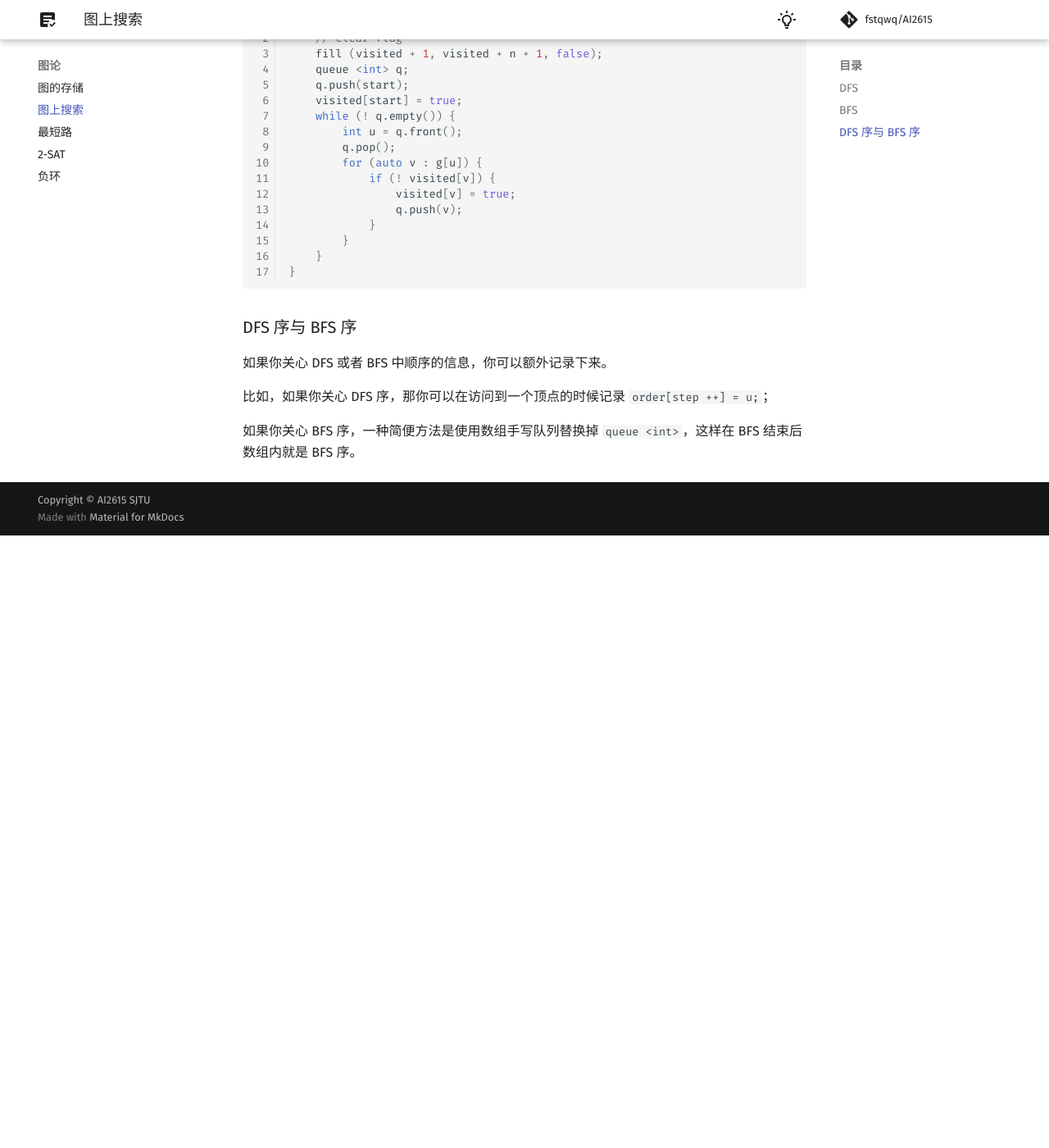
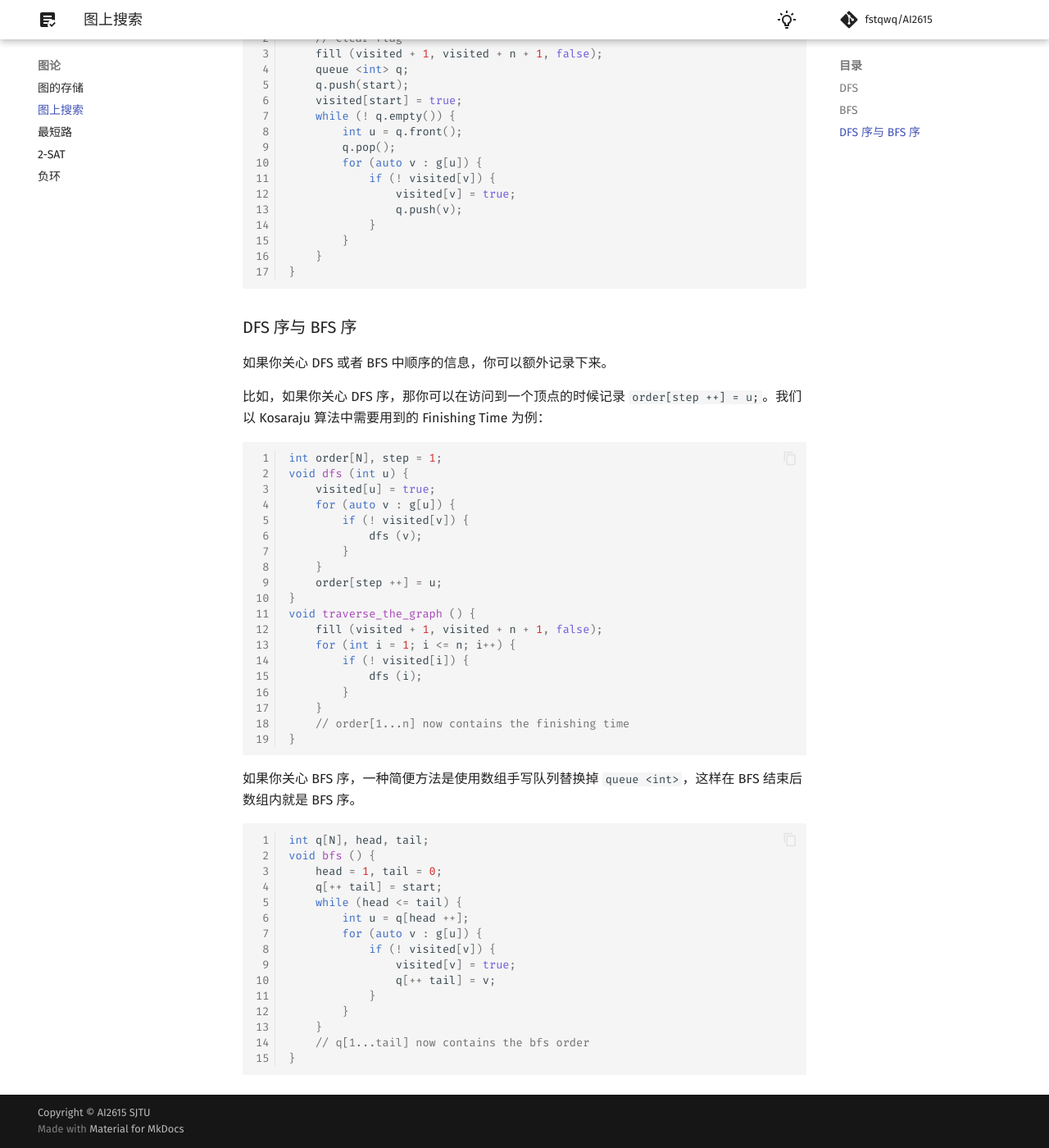
Before and after one commit to fstqwq/AI2615, an MkDocs documentation site: the page built from docs/graph/search.md, in a window 1280 px wide and 1400 px high, scrolled down 991 px. Shown: the whole window at 82% size. Built offline with MkDocs 1.6.1 and Material for MkDocs 9.7.7, drawn with Linux system fonts in a browser that asks for light colours; a script that is not in the unit is left out; comment, search, counter and statistics services are not loaded; before the commit the page ends 1644 px from its top, so only the background shows below that.

Commit message:
write code about recording the order

````diff
--- a/docs/graph/search.md
+++ b/docs/graph/search.md
@@ -59,6 +59,46 @@ void bfs (int start) {
 
 如果你关心 DFS 或者 BFS 中顺序的信息，你可以额外记录下来。
 
-比如，如果你关心 DFS 序，那你可以在访问到一个顶点的时候记录 `order[step ++] = u;`；
+比如，如果你关心 DFS 序，那你可以在访问到一个顶点的时候记录 `order[step ++] = u;`。我们以 Kosaraju 算法中需要用到的 Finishing Time 为例：
+
+```cpp
+int order[N], step = 1;
+void dfs (int u) {
+    visited[u] = true;
+    for (auto v : g[u]) {
+        if (! visited[v]) {
+            dfs (v);
+        }
+    }
+    order[step ++] = u;
+}
+void traverse_the_graph () {
+    fill (visited + 1, visited + n + 1, false);
+    for (int i = 1; i <= n; i++) {
+        if (! visited[i]) {
+            dfs (i);
+        }
+    }
+    // order[1...n] now contains the finishing time
+}
+```
 
 如果你关心 BFS 序，一种简便方法是使用数组手写队列替换掉 `queue <int>`，这样在 BFS 结束后数组内就是 BFS 序。
+
+```cpp
+int q[N], head, tail;
+void bfs () {
+    head = 1, tail = 0;
+    q[++ tail] = start;
+    while (head <= tail) {
+        int u = q[head ++];
+        for (auto v : g[u]) {
+            if (! visited[v]) {
+                visited[v] = true;
+                q[++ tail] = v;
+            }
+        }
+    }
+    // q[1...tail] now contains the bfs order
+}
+```
````
